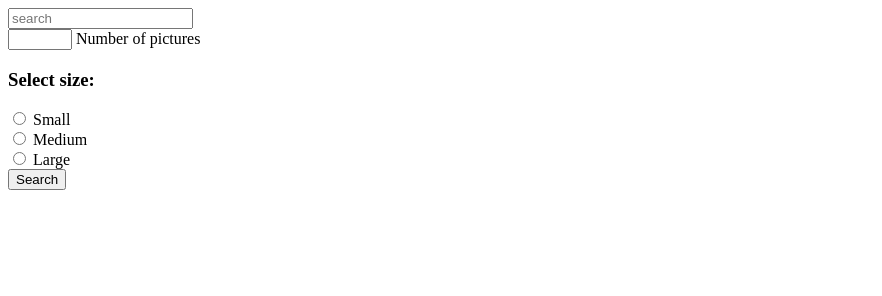
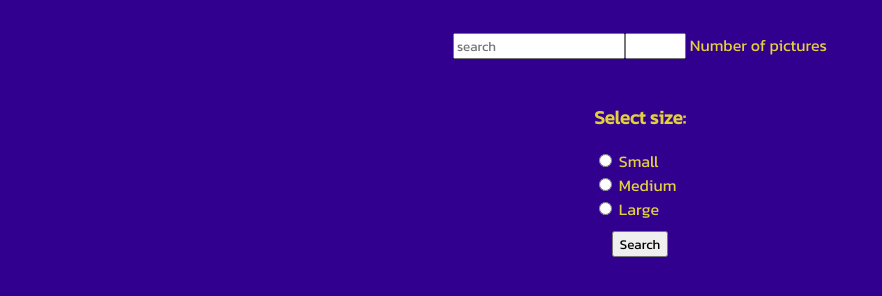
Before and after one commit to WilliamLam94/java22-js-slutprojekt-william-lam, a plain HTML site: page index.html in a window 1280 px wide. Shown: the whole page, without its empty margins (0-882 px from the left). Drawn offline with Linux system fonts and the light colour scheme.

Commit message:
commit style

```diff
--- a/css/style.css
+++ b/css/style.css
@@ -0,0 +1,31 @@
+* {
+	font-family: 'Kanit', sans-serif;
+}
+
+body {
+	background-color: #32008f;
+}
+
+.container {
+	color: #e3d040;
+	padding: 25px 320px;
+	display: flex;
+	justify-content: center;
+}
+
+.size {
+	color: #e3d040;
+	padding: 0px 250px;
+	display: flex;
+	justify-content: center;
+}
+
+.submitBtn {
+	padding: 10px 250px;
+	display: flex;
+	justify-content: center;
+}
+
+p {
+	color: #e3d040;
+}
--- a/index.html
+++ b/index.html
@@ -5,12 +5,19 @@
 		<meta http-equiv="X-UA-Compatible" content="IE=edge" />
 		<meta name="viewport" content="width=device-width, initial-scale=1.0" />
 		<link rel="stylesheet" href="css/style.css" />
+		<link rel="preconnect" href="https://fonts.googleapis.com" />
+		<link rel="preconnect" href="https://fonts.gstatic.com" crossorigin />
+		<link
+			href="https://fonts.googleapis.com/css2?family=Kanit&display=swap"
+			rel="stylesheet"
+		/>
 		<script src="./js/script.js" defer></script>
 		<title>Search Gallery</title>
 	</head>
 	<body>
 		<header>
 			<form id="searchForm">
+				<section class="container">
 					<div>
 						<input type="text" id="search" placeholder="search" name="search" />
 					</div>
@@ -25,6 +32,8 @@
 						/>
 						<label for="numberOfPics">Number of pictures</label>
 					</div>
+				</section>
+				<section class="size">
 					<div>
 						<h3>Select size:</h3>
 
@@ -43,8 +52,10 @@
 							<label for="large">Large</label>
 						</div>
 					</div>
-
+				</section>
+				<section class="submitBtn">
 					<button type="submit" id="submitBtn">Search</button>
+				</section>
 			</form>
 		</header>
 		<main id="main"></main>
```
Lines whose indentation alone changed are shown as unchanged.
